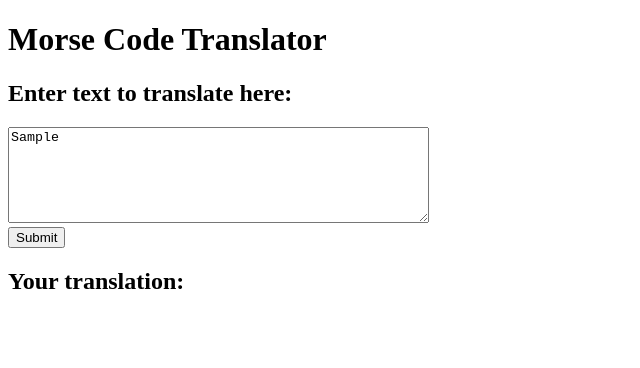
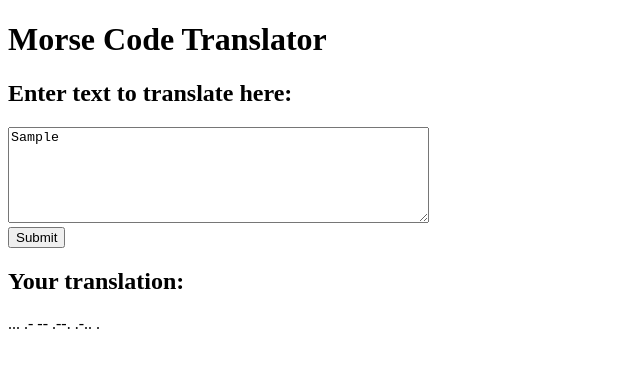
Before and after one commit to MartinO55/MorseTrans, a website with bundled scripts: page index.html in a window 1280 px wide. Both pictures are taken after typing "Sample" into the empty fields and a click on the input 36 px from the left and 237 px from the top of the page. Shown: the full height of the page, 0-640 px from the left. Built offline with nearby package versions, Linux system fonts and the light colour scheme.

Commit message:
morse now written to index

```diff
--- a/index.html
+++ b/index.html
@@ -18,7 +18,7 @@
       <input type="submit" class="submitText" />
     </form>
     <h2>Your translation:</h2>
-    <p class="translatedOutput"></p>
+    <p id="translatedOutput"></p>
   </body>
   <footer></footer>
 </html>
--- a/script.js
+++ b/script.js
@@ -4,7 +4,10 @@ document.querySelectorAll(".submitText").forEach((element) => {
   element.addEventListener("click", (event) => {
     event.preventDefault();
     let content = document.getElementById("englishTextContainer").value;
-    translateMorse(content);
+
+    //console.log(translateMorse(content)); //okay it works
+    document.getElementById("translatedOutput").innerHTML =
+      translateMorse(content);
   });
 });
 
```
